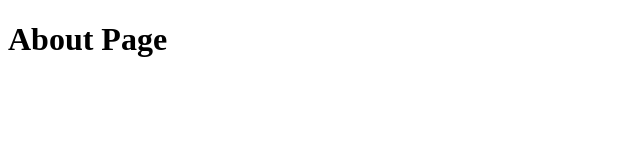
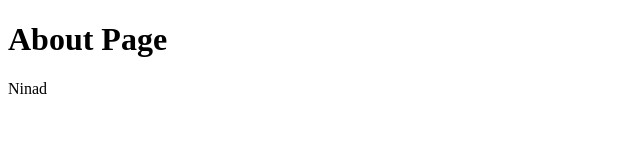
Before and after one commit to techclass-of-education/pr-practice-cdac-nov-2026, a plain HTML site: page about.html in a window 1280 px wide. Shown: the full height of the page, 0-640 px from the left. Drawn offline with Linux system fonts and the light colour scheme.

Commit message:
Inital nin commit

```diff
--- a/about.html
+++ b/about.html
@@ -7,5 +7,6 @@
 </head>
 <body>
     <h1>About Page</h1>
+    <p>Ninad</p>
 </body>
 </html>
```
